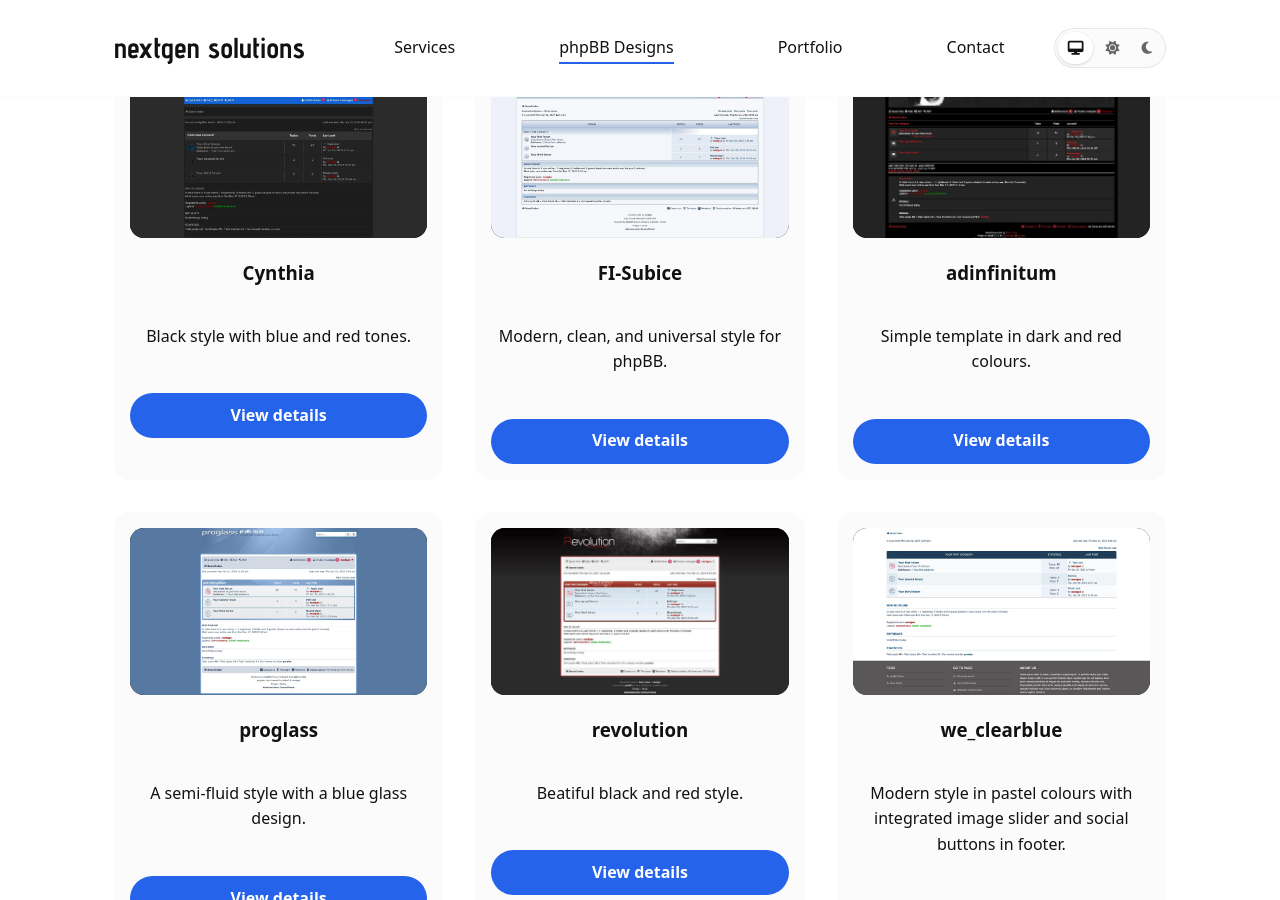
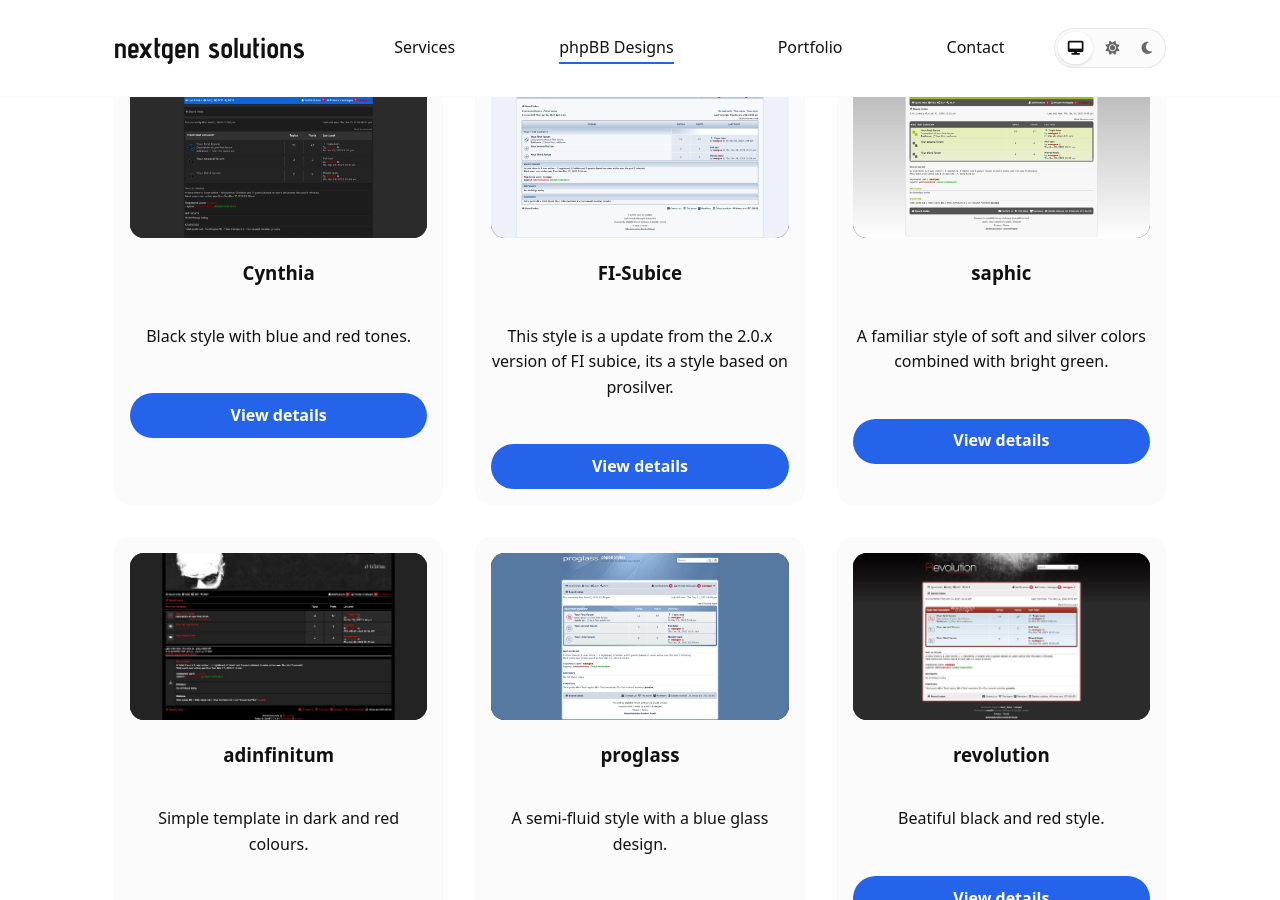
Before and after one commit to nextgen-solutions-gt/nextgen-solutions-gt.github.io, a Jekyll site: the page built from index.md, in a window 1280 px wide and 900 px high, scrolled down 1645 px. Built offline with Jekyll 4.4.1, drawn with Linux system fonts in a browser that asks for light colours.

Commit message:
Added new style card and removed other one

```diff
--- a/_designs/FI-Subice.md
+++ b/_designs/FI-Subice.md
@@ -1,7 +1,7 @@
 ---
 layout: design
 title: FI-Subice
-description: Modern, clean, and universal style for phpBB.
+description: This style is a update from the 2.0.x version of FI subice, its a style based on prosilver.
 image: /assets/images/FI-Subice.jpg
 phpbb_versions: [3.3]
 tags: [responsive, phpbb-style]
@@ -10,7 +10,7 @@
 
 ## Description
 
-**FI-Subice** This style is a update from the 2.0.x version of FI subice , its a style based on prosilver.
+**FI-Subice** This style is a update from the 2.0.x version of FI subice, its a style based on prosilver.
 
 ## Features
 
--- /dev/null
+++ b/_designs/Saphic.md
@@ -0,0 +1,20 @@
+---
+layout: design
+title: saphic
+description: A familiar style of soft and silver colors combined with bright green.
+image: /assets/images/Saphic.jpg
+phpbb_versions: [3.3]
+tags: [responsive, phpbb-style]
+repo: https://github.com/nextgen-solutions-gt/saphic
+---
+
+## Description
+
+**saphic** A familiar style of soft and silver colors combined with bright green.
+
+## Features
+
+- Clean design
+- Responsive
+- Optimized for performance
+- Compatible with phpBB 3.x
```
Also changed, not shown: assets/images/Allan-Style-SUBSILVER.jpg (deleted).
